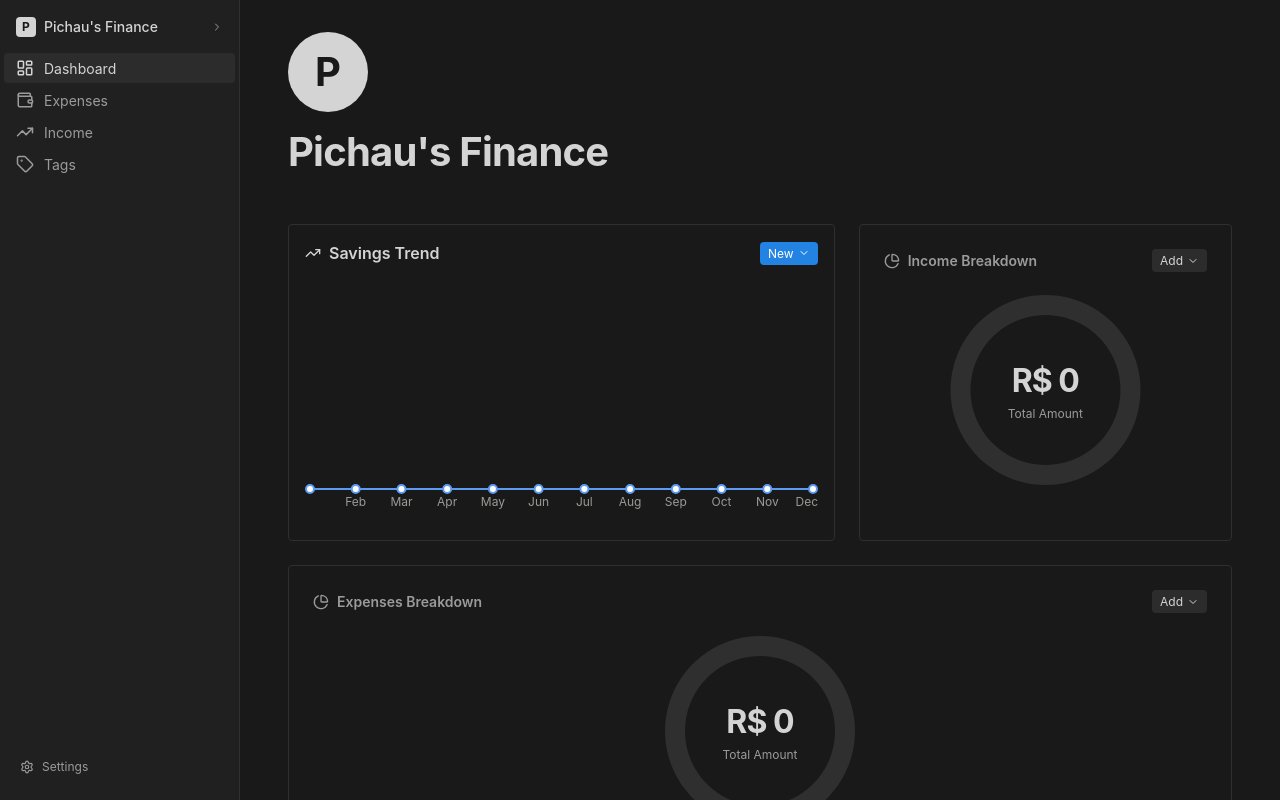
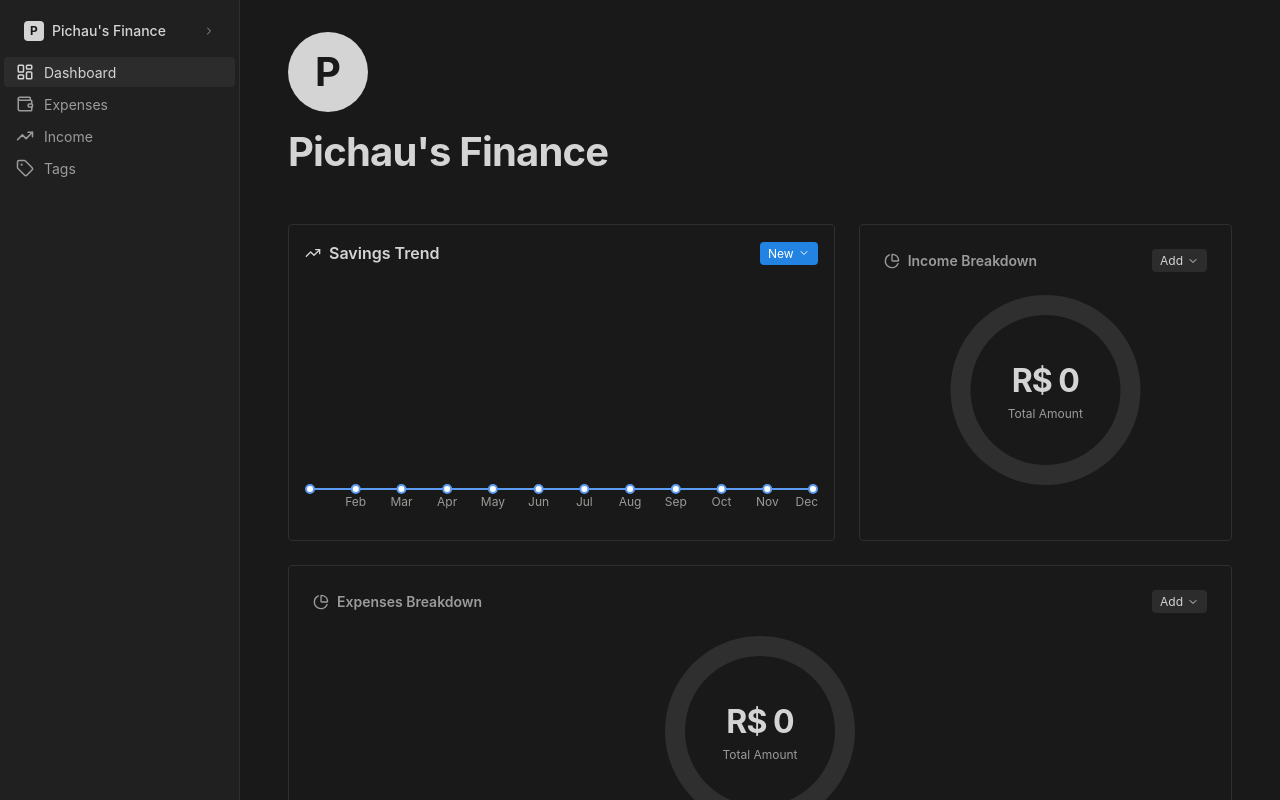
Before and after one commit to cinenz0/finance-tracker, a React (Vite) app: page / in a window 1280 px wide. Shown: the top 800 px of the page. Built offline with nearby package versions, Linux system fonts and the light colour scheme.

Commit message:
fix: Remove dashed focus outlines and fix sidebar layout

```diff
--- a/src/components/Sidebar.jsx
+++ b/src/components/Sidebar.jsx
@@ -52,13 +52,13 @@ const Sidebar = ({ activeTab, setActiveTab }) => {
             width: '240px',
             backgroundColor: 'var(--notion-bg-gray)',
             borderRight: '1px solid var(--notion-border)',
-            height: '100vh',
+            minHeight: '100vh',
+            padding: '12px 0 0 0',
             display: 'flex',
             flexDirection: 'column',
-            padding: '8px 4px',
+            justifyContent: 'space-between',
             position: 'sticky',
-            top: 0,
-            zIndex: 10
+            top: 0
         }}>
             <input
                 type="file"
@@ -69,11 +69,15 @@ const Sidebar = ({ activeTab, setActiveTab }) => {
             />
 
             {/* Account Switcher / Header */}
+            <div style={{ padding: '0 12px', marginBottom: '8px' }}>
                 <div
-                style={{ padding: '8px 12px', marginBottom: '8px', display: 'flex', alignItems: 'center', gap: '8px', color: 'var(--notion-text)', fontSize: '14px', fontWeight: 500, cursor: 'pointer', borderRadius: '4px' }}
+                    style={{ padding: '8px 12px', display: 'flex', alignItems: 'center', gap: '8px', color: 'var(--notion-text)', fontSize: '14px', fontWeight: 500, cursor: 'pointer', borderRadius: '4px' }}
                     onClick={() => setIsSettingsOpen(!isSettingsOpen)}
                     className="hover-bg"
                 >
+                    <style>{`
+                        .hover-bg:hover { background-color: var(--notion-hover); }
+                    `}</style>
                     {profileImage ? (
                         <img
                             src={profileImage}
@@ -85,14 +89,15 @@ const Sidebar = ({ activeTab, setActiveTab }) => {
                             <span style={{ fontSize: '12px', fontWeight: 700 }}>{accountName.charAt(0).toUpperCase()}</span>
                         </div>
                     )}
-                <span style={{ whiteSpace: 'nowrap', overflow: 'hidden', textOverflow: 'ellipsis', maxWidth: '160px' }}>{accountName}</span>
+                    <span style={{ whiteSpace: 'nowrap', overflow: 'hidden', textOverflow: 'ellipsis', maxWidth: '140px' }}>{accountName}</span>
                     <ChevronLeft size={12} style={{ transform: isSettingsOpen ? 'rotate(-90deg)' : 'rotate(-180deg)', marginLeft: 'auto', transition: 'transform 0.2s', color: 'var(--notion-text-gray)' }} />
+                </div>
             </div>
 
             {/* Settings Popover */}
             {isSettingsOpen && (
                 <div style={{
-                    marginBottom: '12px',
+                    margin: '0 12px 12px 12px',
                     padding: '8px',
                     backgroundColor: 'var(--notion-bg)',
                     border: '1px solid var(--notion-border)',
@@ -130,7 +135,7 @@ const Sidebar = ({ activeTab, setActiveTab }) => {
                                 <input
                                     value={tempName}
                                     onChange={(e) => setTempName(e.target.value)}
-                                    style={{ width: '100%', fontSize: '12px', padding: '4px', border: '1px solid var(--notion-border)', borderRadius: '4px', background: 'var(--notion-bg)' }}
+                                    style={{ width: '100%', fontSize: '12px', padding: '4px', border: '1px solid var(--notion-border)', borderRadius: '4px', background: 'var(--notion-bg)', color: 'var(--notion-text)' }}
                                     autoFocus
                                 />
                                 <button onClick={handleSaveName} style={{ fontSize: '10px', padding: '2px 6px', background: 'var(--notion-text)', color: 'var(--notion-bg)', borderRadius: '4px' }}>OK</button>
@@ -156,7 +161,7 @@ const Sidebar = ({ activeTab, setActiveTab }) => {
                 </div>
             )}
 
-            <div style={{ display: 'flex', flexDirection: 'column', gap: '2px' }}>
+            <div style={{ display: 'flex', flexDirection: 'column', gap: '2px', padding: '0 4px' }}>
                 {menuItems.map((item) => {
                     const Icon = item.icon;
                     const isActive = activeTab === item.id;
--- a/src/index.css
+++ b/src/index.css
@@ -56,7 +56,10 @@
   box-sizing: border-box;
   margin: 0;
   padding: 0;
+  outline: none;
+  /* Remove focus outline */
 }
+
 
 body {
   -webkit-font-smoothing: antialiased;
```
Lines whose indentation alone changed are shown as unchanged.
